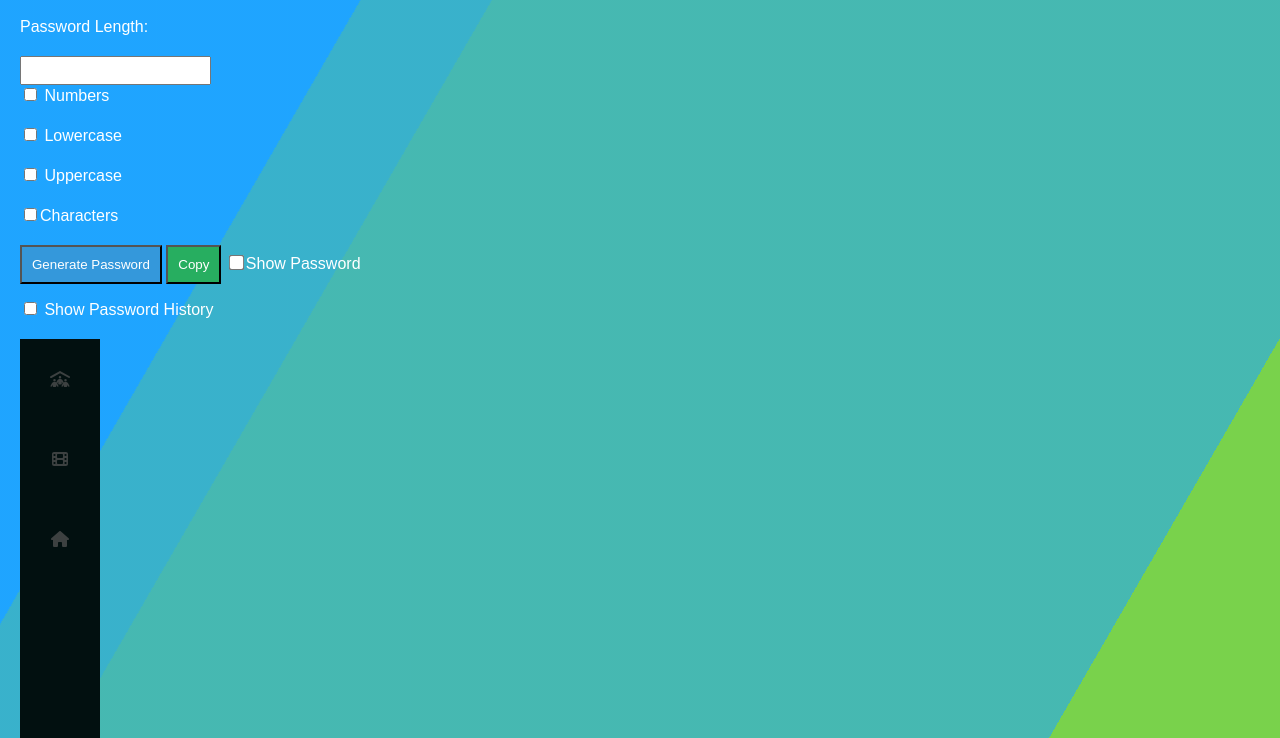
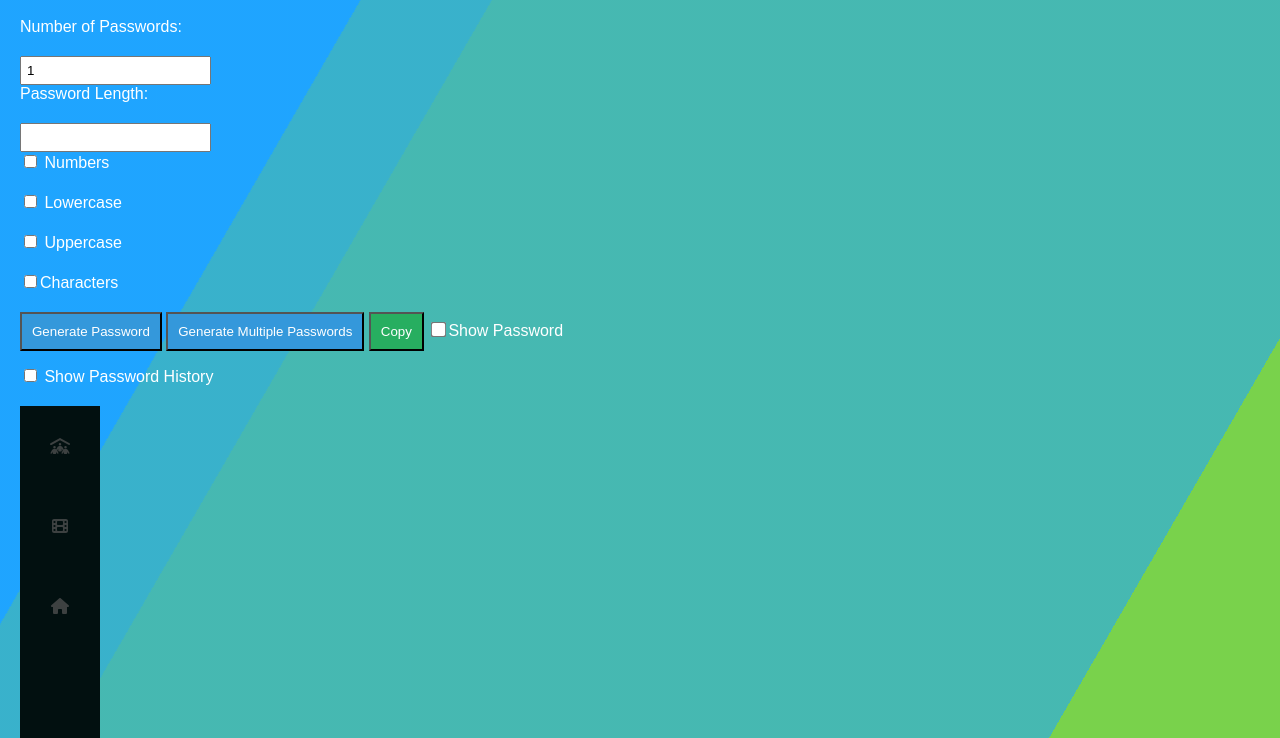
Before and after one commit to KaptainveCreative/SoftwareEngineeringClass, a plain HTML site: page index.html in a window 1280 px wide. Shown: the part 62-800 px from the top of the page. Drawn offline with Linux system fonts and the light colour scheme.

Commit message:
Mulitple password feature

```diff
--- a/index.html
+++ b/index.html
@@ -14,6 +14,9 @@
 
 <body>
 <h1>Password Generator</h1>
+
+  <label for="passwordNum">Number of Passwords:</label>
+  <input type="number" id="passwordNum" value="1">
 
   <label for="passwordLength">Password Length:</label>
   <input type="number" id="passwordLength" value="">
@@ -34,6 +37,7 @@
     <input type="checkbox" id="includeSpecial">Characters
   </label>
     <button onclick="generatePassword()">Generate Password</button>
+    <button onclick="generateMultiplePasswords()">Generate Multiple Passwords</button>
     <button id="copyButton">Copy</button>
 
     <input type="checkbox" id="showPasswordCheckbox" onclick="showPassword()">Show Password
@@ -48,7 +52,7 @@
     <ul id="passwordList"></ul>
   </div>
 
-
+  <ul id="passwordList"></ul>
   <script src="javascript.js"></script>
 
   <div class="bg"></div>
--- a/javascript.js
+++ b/javascript.js
@@ -4,6 +4,7 @@ let passwordList = [];
 
 function generatePassword() {
   password = ''
+  const passwordNum = document.getElementById('passwordNum').value;
   const passwordLength = document.getElementById('passwordLength').value;
   const includeNumbers = document.getElementById('includeNumbers').checked;
   const includeLowercase = document.getElementById('includeLowercase').checked;
@@ -82,6 +83,15 @@ function generatePassword() {
 
 }
 
+// generate multiple password
+function generateMultiplePasswords() {
+  const passwordNum = document.getElementById('passwordNum').value;
+
+  for (let i = 0; i < passwordNum; i++) {
+    generatePassword();
+  }
+}
+
 // Function to shuffle a string
 function shuffleString(str) {
   const arr = str.split('');
```
